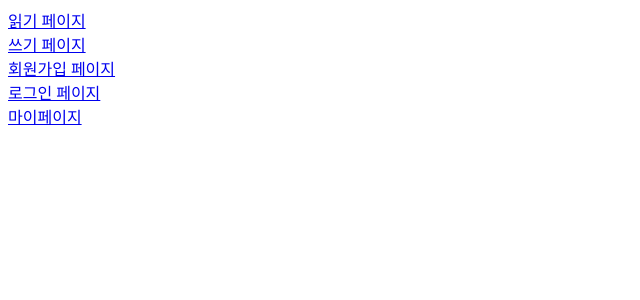
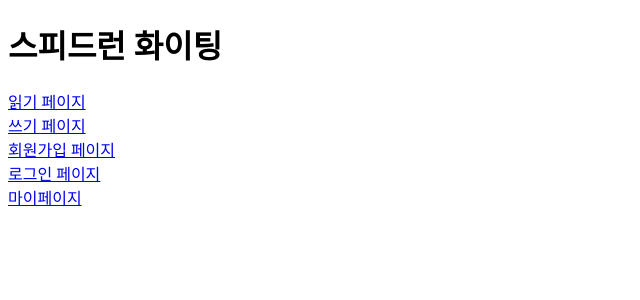
Before and after one commit to solpark16/speedrun, a React (Vite) app: page / in a window 1280 px wide. Shown: the top 300 px of the page, without its empty margins (0-640 px from the left). Built offline with nearby package versions, Linux system fonts and the light colour scheme.

Commit message:
dev branch

```diff
--- a/src/pages/Newsfeed.jsx
+++ b/src/pages/Newsfeed.jsx
@@ -3,6 +3,7 @@ import { Link } from "react-router-dom";
 function Newfeed() {
 	return (
 		<main>
+			<h1>스피드런 화이팅</h1>
 			<div>
 				<Link to="/feed-read/1">읽기 페이지</Link>
 			</div>
```
